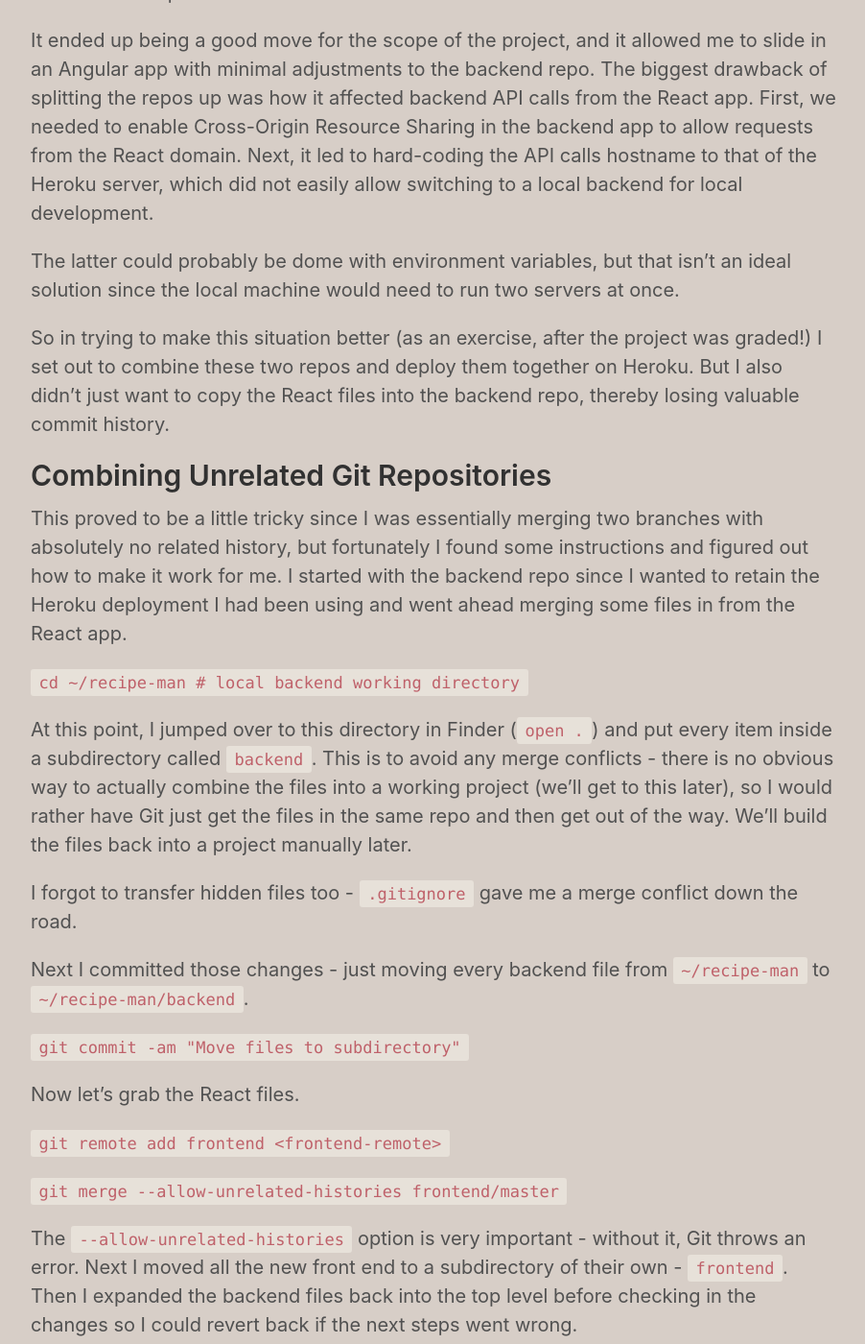
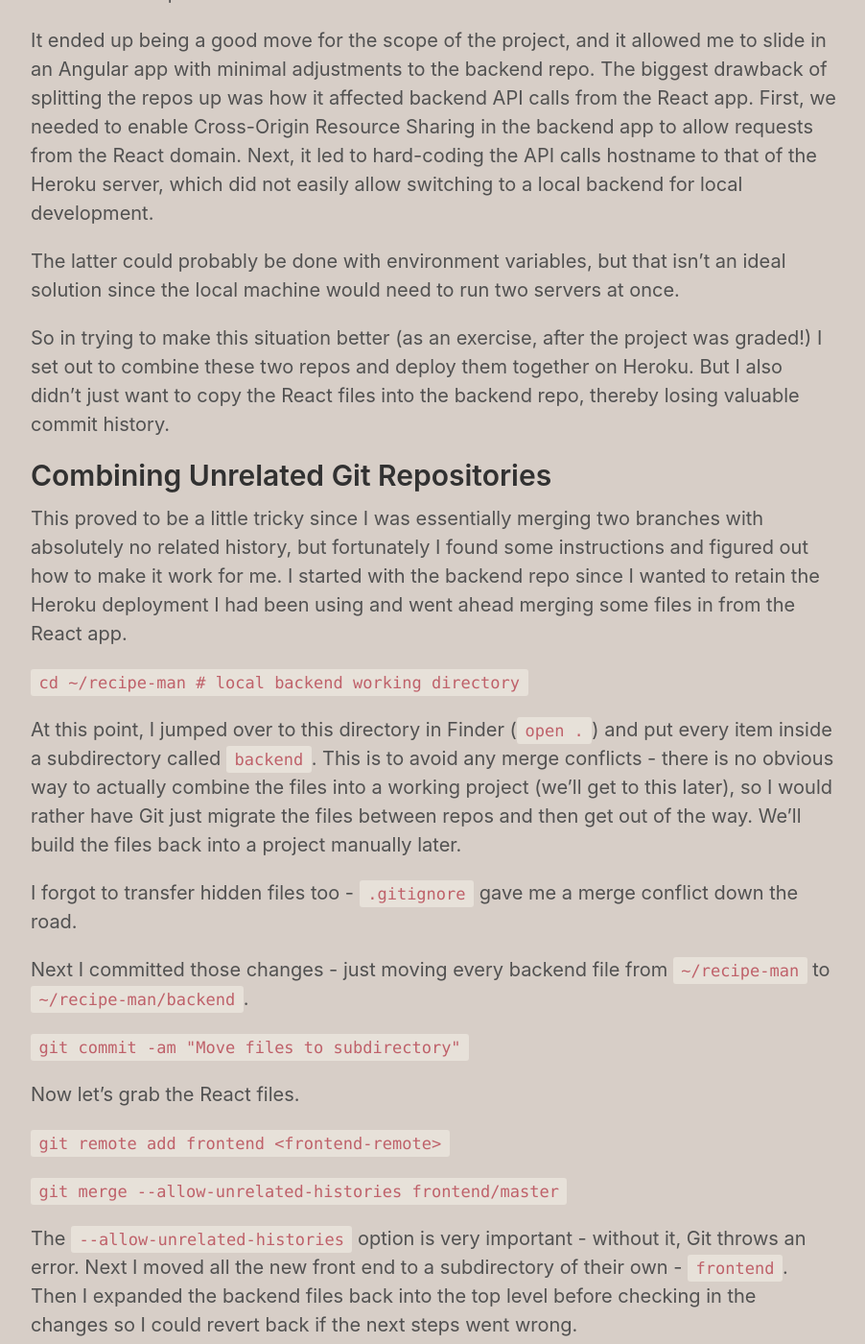
Before and after one commit to jackfrys/jackfrys.github.io, a Jekyll site: the page built from _posts/2017-12-13-Creating-a-Unified-Web-App.md, in a window 1280 px wide and 1400 px high, scrolled down 574 px. Shown: the whole window at 96% size, without its empty margins (188-1090 px from the left). Built offline with Jekyll 4.4.1, drawn with Linux system fonts in a browser that asks for light colours.

Commit message:
Fix a few language errors

```diff
--- a/_posts/2017-12-13-Creating-a-Unified-Web-App.md
+++ b/_posts/2017-12-13-Creating-a-Unified-Web-App.md
@@ -9,7 +9,7 @@ We ran into some issues early on putting the React and Node code in the same rep
 
 It ended up being a good move for the scope of the project, and it allowed me to slide in an Angular app with minimal adjustments to the backend repo. The biggest drawback of splitting the repos up was how it affected backend API calls from the React app. First, we needed to enable Cross-Origin Resource Sharing in the backend app to allow requests from the React domain. Next, it led to hard-coding the API calls hostname to that of the Heroku server, which did not easily allow switching to a local backend for local development.
 
-The latter could probably be dome with environment variables, but that isn't an ideal solution since the local machine would need to run two servers at once.
+The latter could probably be done with environment variables, but that isn't an ideal solution since the local machine would need to run two servers at once.
 
 So in trying to make this situation better (as an exercise, after the project was graded!) I set out to combine these two repos and deploy them together on Heroku. But I also didn't just want to copy the React files into the backend repo, thereby losing valuable commit history.
 
@@ -19,7 +19,7 @@ This proved to be a little tricky since I was essentially merging two branches w
 
 `cd ~/recipe-man # local backend working directory`
 
-At this point, I jumped over to this directory in Finder (`open .`) and put every item inside a subdirectory called `backend`. This is to avoid any merge conflicts - there is no obvious way to actually combine the files into a working project (we'll get to this later), so I would rather have Git just get the files in the same repo and then get out of the way. We'll build the files back into a project manually later.
+At this point, I jumped over to this directory in Finder (`open .`) and put every item inside a subdirectory called `backend`. This is to avoid any merge conflicts - there is no obvious way to actually combine the files into a working project (we'll get to this later), so I would rather have Git just migrate the files between repos and then get out of the way. We'll build the files back into a project manually later.
 
 I forgot to transfer hidden files too - `.gitignore` gave me a merge conflict down the road.
 
```
Also changed, not shown: pages/projects.md (+1 -1 lines).
